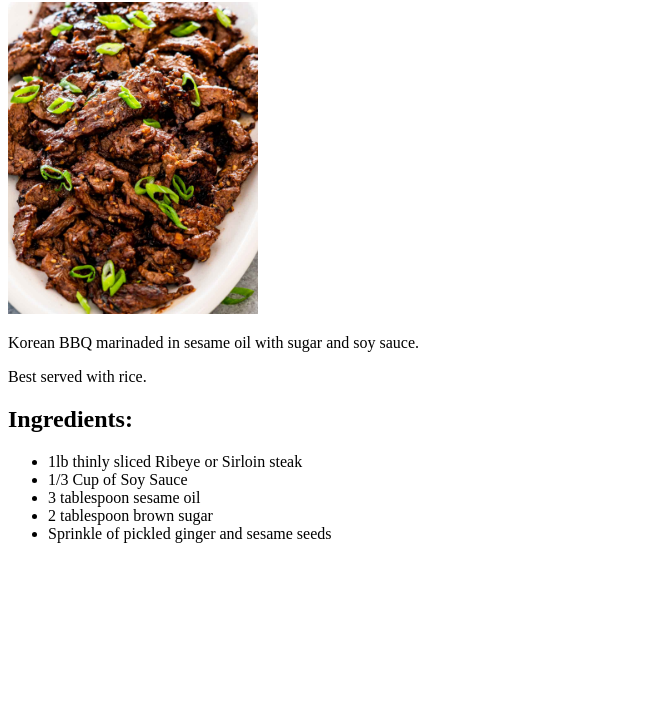
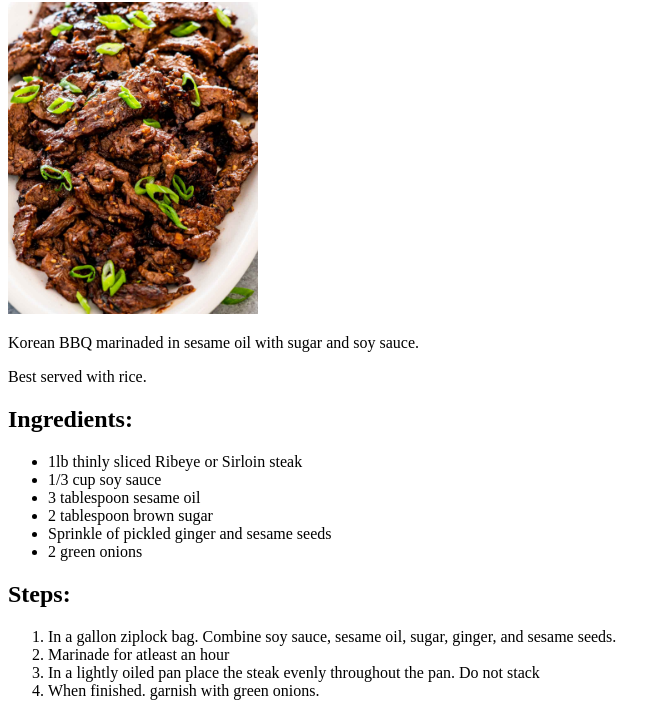
Before and after one commit to mtanpoco/odin-recipes, a plain HTML site: page recipes/bulgogi.html in a window 1280 px wide. Shown: the part 78-800 px from the top of the page, without its empty margins (0-667 px from the left). Drawn offline with Linux system fonts and the light colour scheme.

Commit message:
Added cooking steps

```diff
--- a/recipes/bulgogi.html
+++ b/recipes/bulgogi.html
@@ -13,10 +13,18 @@
         <h2>Ingredients:</h2>
         <ul>
             <li>1lb thinly sliced Ribeye or Sirloin steak</li>
-            <li>1/3 Cup of Soy Sauce</li>
+            <li>1/3 cup soy sauce</li>
             <li>3 tablespoon sesame oil</li>
             <li>2 tablespoon brown sugar</li>
             <li>Sprinkle of pickled ginger and sesame seeds</li>
+            <li>2 green onions</li>
         </ul>
+        <h2>Steps:</h2>
+        <ol>
+            <li>In a gallon ziplock bag. Combine soy sauce, sesame oil, sugar, ginger, and sesame seeds.</li>
+            <li>Marinade for atleast an hour</li>
+            <li>In a lightly oiled pan place the steak evenly throughout the pan. Do not stack</li>
+            <li>When finished. garnish with green onions.</li>
+        </ol>
     </body>
 </html>
```
